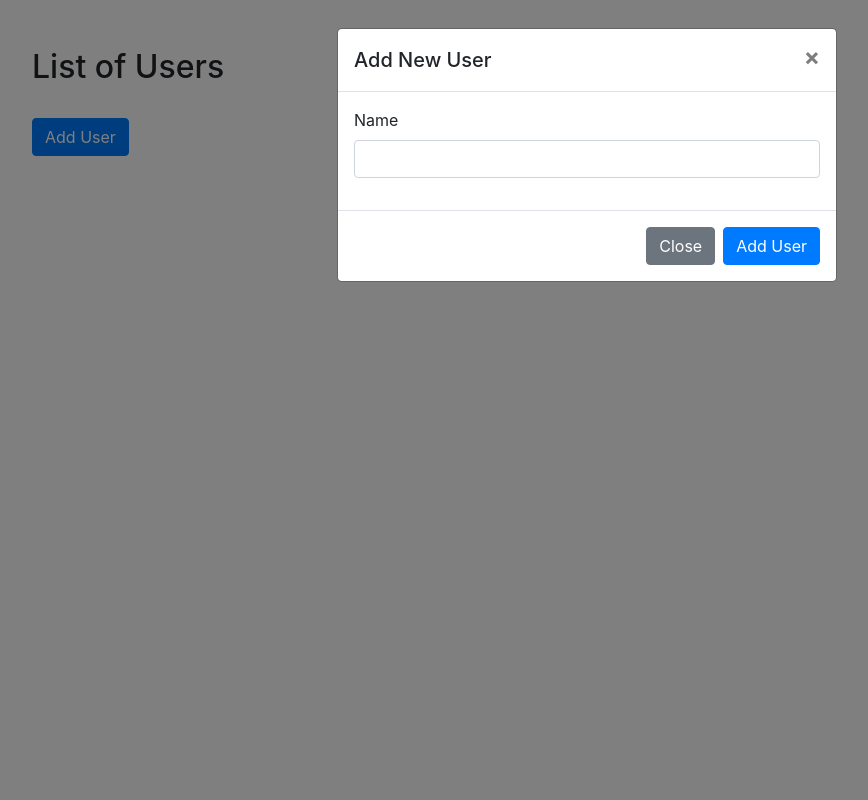
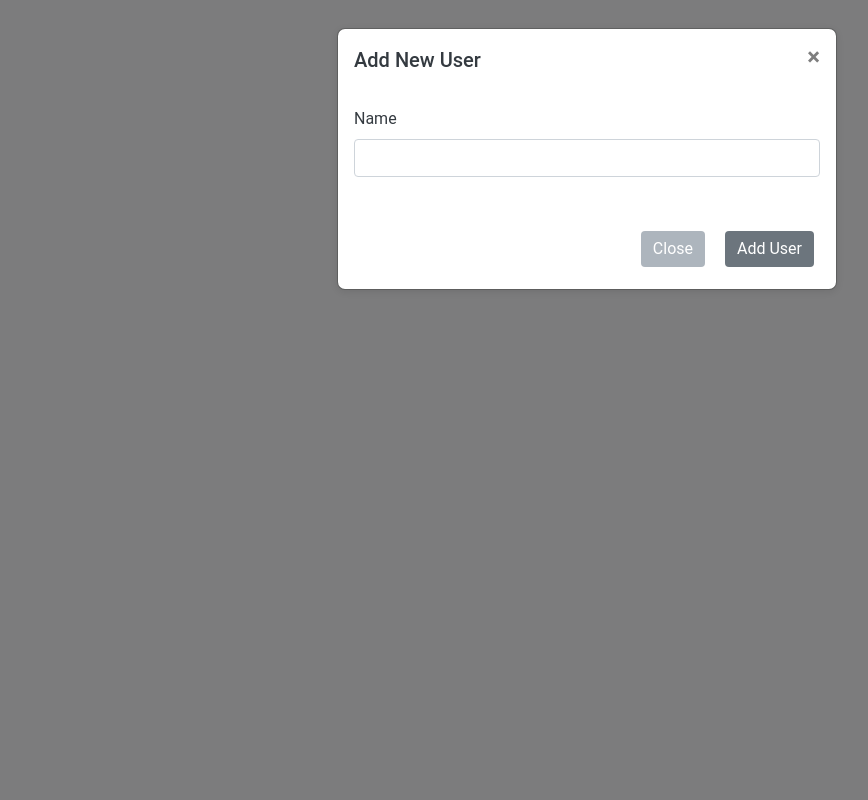
Before and after one commit to lennartzut/moviweb-app, a Flask app: page /users in a window 1280 px wide, after a click on "Add User". Shown: the whole page, without its empty margins (53-921 px from the left). Run offline with Flask 3, Linux system fonts and the light colour scheme; some libraries are stand-ins or nearby versions.

Commit message:
Adds css styles sheet

```diff
--- /dev/null
+++ b/static/styles.css
@@ -0,0 +1,196 @@
+/* General styles for the MoviWeb App */
+body {
+    font-family: 'Roboto', sans-serif;
+    background-color: #f8f9fa;
+    color: #343a40;
+    margin: 0;
+    padding: 0;
+}
+
+/* Import Google Fonts for improved readability */
+@import url('https://fonts.googleapis.com/css2?family=Roboto:wght@300;400;700&display=swap');
+
+/* Header and footer styling */
+header, footer {
+    text-align: center;
+    background-color: #343a40;
+    color: #ffffff;
+    padding: 20px 0;
+}
+
+header h1, footer small {
+    margin: 0;
+}
+
+/* Container to center-align content */
+.container {
+    margin-top: 20px;
+    max-width: 1000px;
+    margin-left: auto;
+    margin-right: auto;
+    text-align: center;
+}
+
+@media (max-width: 768px) {
+    .container {
+        max-width: 95%;
+        padding: 0 1rem;
+    }
+}
+
+/* Button styles */
+.btn-primary {
+    background-color: #6c757d;
+    border: none;
+    box-shadow: none;
+    margin: 10px;
+}
+
+.btn-primary:hover {
+    background-color: #5a6268;
+}
+
+.btn-secondary {
+    background-color: #adb5bd;
+    border: none;
+    box-shadow: none;
+    margin: 10px;
+}
+
+.btn-secondary:hover {
+    background-color: #868e96;
+}
+
+.btn-danger {
+    background-color: #d9534f;
+    border: none;
+    box-shadow: none;
+    margin: 10px;
+}
+
+.btn-danger:hover {
+    background-color: #c9302c;
+}
+
+/* Flash message styles */
+.alert {
+    font-size: 1rem;
+    padding: 12px 20px;
+    border-radius: 4px;
+    border: none;
+}
+
+/* Modal styles */
+.modal-content {
+    background-color: #ffffff;
+    border-radius: 8px;
+    box-shadow: 0 2px 10px rgba(0, 0, 0, 0.1);
+}
+
+.modal-header, .modal-footer {
+    border: none;
+}
+
+/* Cards for movies */
+.card {
+    border: none;
+    border-radius: 12px;
+    box-shadow: 0px 4px 8px rgba(0, 0, 0, 0.1);
+    transition: transform 0.2s ease, box-shadow 0.2s ease;
+    max-width: 100%;
+    background-color: #ffffff;
+}
+
+.card:hover {
+    transform: translateY(-5px);
+    box-shadow: 0px 8px 16px rgba(0, 0, 0, 0.15);
+}
+
+.card-body {
+    text-align: center;
+    padding: 10px;
+}
+
+.card-title {
+    font-size: 1.1rem;
+    font-weight: 600;
+    margin: 0.5rem 0;
+}
+
+.card-text {
+    font-size: 0.9rem;
+    color: #6c757d;
+}
+
+/* Adjust the row styling for displaying movies */
+.row {
+    display: flex;
+    flex-wrap: wrap;
+    justify-content: center;
+    margin: 0;
+}
+
+.col-md-4 {
+    flex: 0 0 calc(25% - 1rem);
+    max-width: calc(25% - 1rem);
+    margin-bottom: 1rem;
+}
+
+@media (max-width: 992px) {
+    .col-md-4 {
+        flex: 0 0 calc(33.333% - 1rem);
+        max-width: calc(33.333% - 1rem);
+    }
+}
+
+@media (max-width: 768px) {
+    .col-md-4 {
+        flex: 0 0 calc(50% - 1rem);
+        max-width: calc(50% - 1rem);
+    }
+}
+
+@media (max-width: 576px) {
+    .col-md-4 {
+        flex: 0 0 100%;
+        max-width: 100%;
+    }
+}
+
+/* User list and movie list styling - centrally aligned */
+.list-group {
+    max-width: 600px;
+    margin: 20px auto;
+    text-align: center;
+}
+
+.list-group-item {
+    border: none;
+    padding: 10px 15px;
+    text-align: center;
+    display: flex;
+    justify-content: space-between;
+    align-items: center;
+}
+
+/* Header, title, and button alignment */
+h2, h1, p {
+    text-align: center;
+    margin-bottom: 20px;
+}
+
+/* Header and footer links */
+a {
+    color: #6c757d;
+    text-decoration: none;
+}
+
+a:hover {
+    color: #5a6268;
+    text-decoration: underline;
+}
+
+/* Remove borders from modal buttons */
+button.close, .modal-footer button {
+    box-shadow: none;
+}
--- a/templates/home.html
+++ b/templates/home.html
@@ -6,6 +6,7 @@
     <meta name="viewport" content="width=device-width, initial-scale=1.0">
     <title>Welcome to MoviWeb App</title>
     <link rel="stylesheet" href="https://stackpath.bootstrapcdn.com/bootstrap/4.5.2/css/bootstrap.min.css">
+    <link rel="stylesheet" href="{{ url_for('static', filename='styles.css') }}">
 </head>
 
 <body>
--- a/templates/user_movies.html
+++ b/templates/user_movies.html
@@ -6,6 +6,7 @@
     <meta name="viewport" content="width=device-width, initial-scale=1.0">
     <title>User Movies - MoviWeb App</title>
     <link rel="stylesheet" href="https://stackpath.bootstrapcdn.com/bootstrap/4.5.2/css/bootstrap.min.css">
+    <link rel="stylesheet" href="{{ url_for('static', filename='styles.css') }}">
 </head>
 
 <body>
--- a/templates/users.html
+++ b/templates/users.html
@@ -6,6 +6,7 @@
     <meta name="viewport" content="width=device-width, initial-scale=1.0">
     <title>Users - MoviWeb App</title>
     <link rel="stylesheet" href="https://stackpath.bootstrapcdn.com/bootstrap/4.5.2/css/bootstrap.min.css">
+    <link rel="stylesheet" href="{{ url_for('static', filename='styles.css') }}">
 </head>
 
 <body>
```
